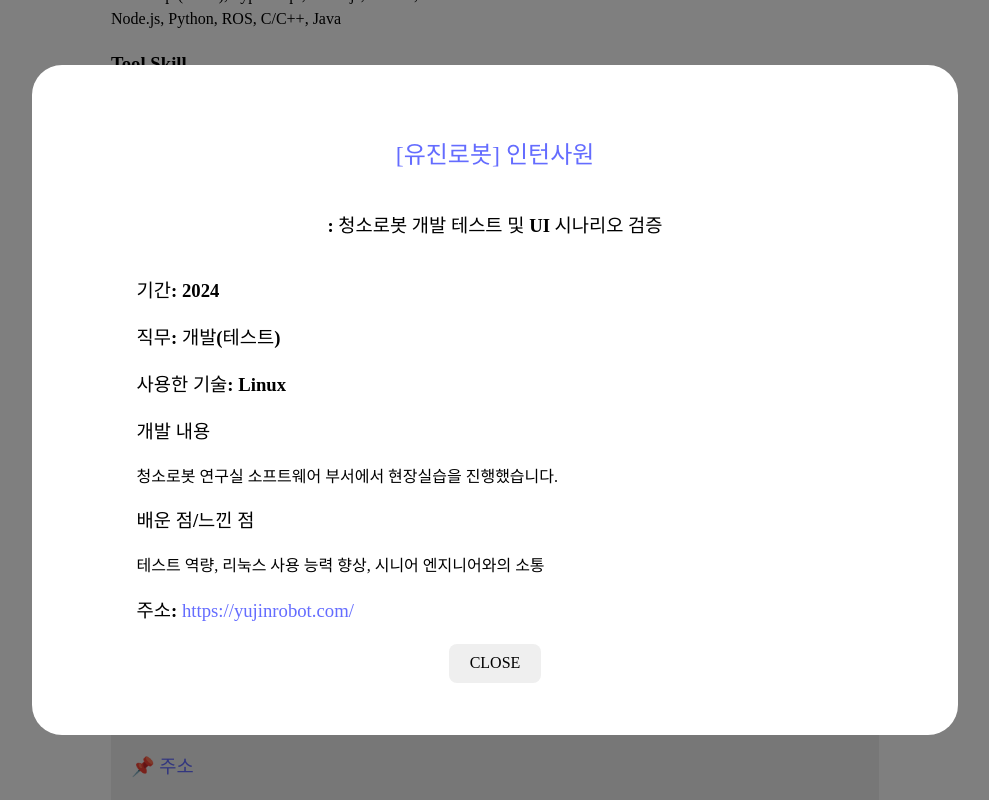
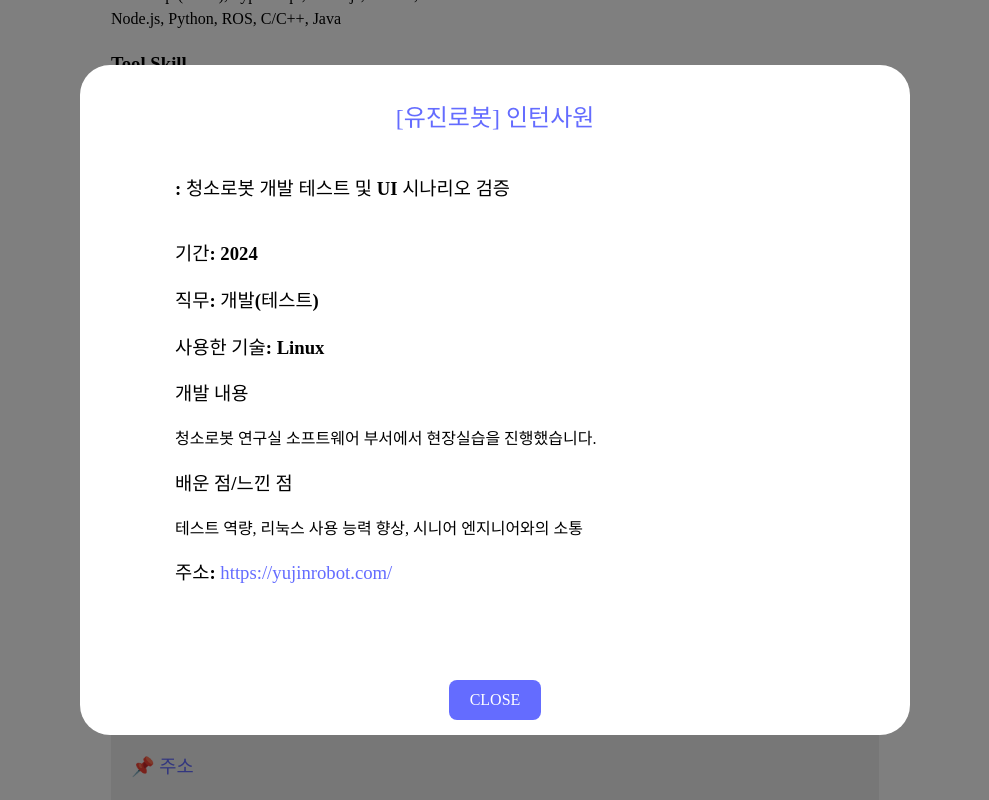
Before and after one commit to minjeongss/resume, a React (Vite) app: page / in a window 1280 px wide. Both pictures are taken after a click on the button 640 px from the left and 1063 px from the top of the page. Shown: the part 663-1463 px from the top of the page, without its empty margins (145-1134 px from the left). Built offline with nearby package versions, Linux system fonts and the light colour scheme; a web font is replaced by a local one.

Commit message:
feat: Project 모달창 화면 범위 넘어가지 않도록 설정

```diff
--- a/src/components/ContentProjectModal.tsx
+++ b/src/components/ContentProjectModal.tsx
@@ -21,24 +21,34 @@ const ContainerFront=styled.div`
     flex-direction: column;
 
     width: 70%;
+    max-width: 800px; //최대 너비 고정
     height: 80%;
     padding: 15px;
 
     border-radius: 30px;
     background-color: rgba(255,255,255,1);
+
+    @media (max-width:600px){ //작은 화면 처리
+        width:90%;
+        padding:10px;
+    }
 `;
 const ContentDetail=styled.h3`
-    display: flex;
-    justify-content: center;
-    align-items: center;
-    flex-direction: column;
     width:80%;
+    word-wrap:break-word; //화면 벗어나지 않게 설정
+    overflow-wrap:break-word; //화면 벗어나지 않게 설정
 `;
 const Content=styled.div`
     width: 80%;
+    flex-grow:1; //남은 공간 모두 차지
+    overflow-y:auto; //내용 길어지면 스크롤
 `;
 const Button=styled.button`
     margin:0;
+    padding: 10px 20px;
+    background-color: #646cff;
+    color: white;
+    cursor: pointer;
 `;
 export interface ModalProps{
     project:Project;
```
